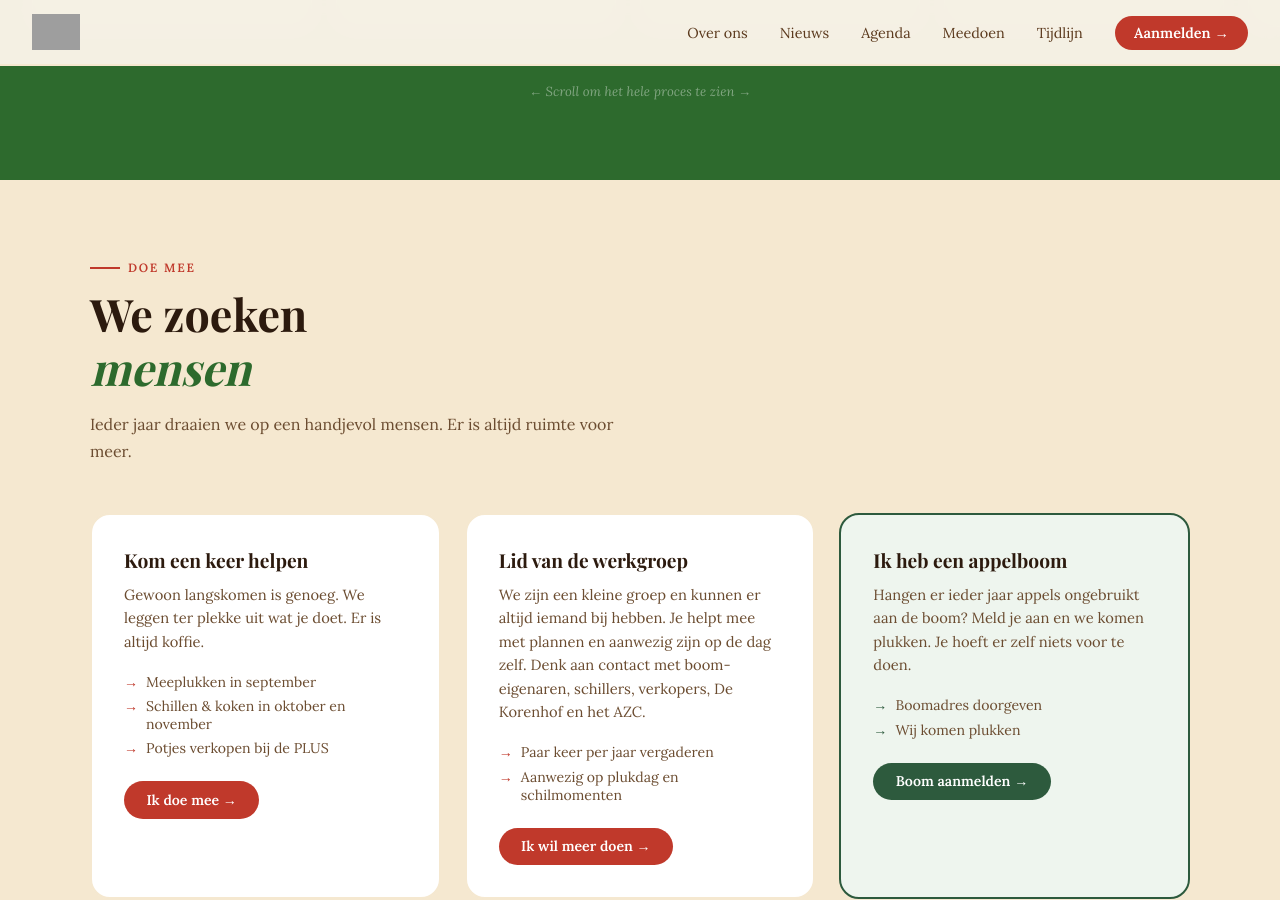
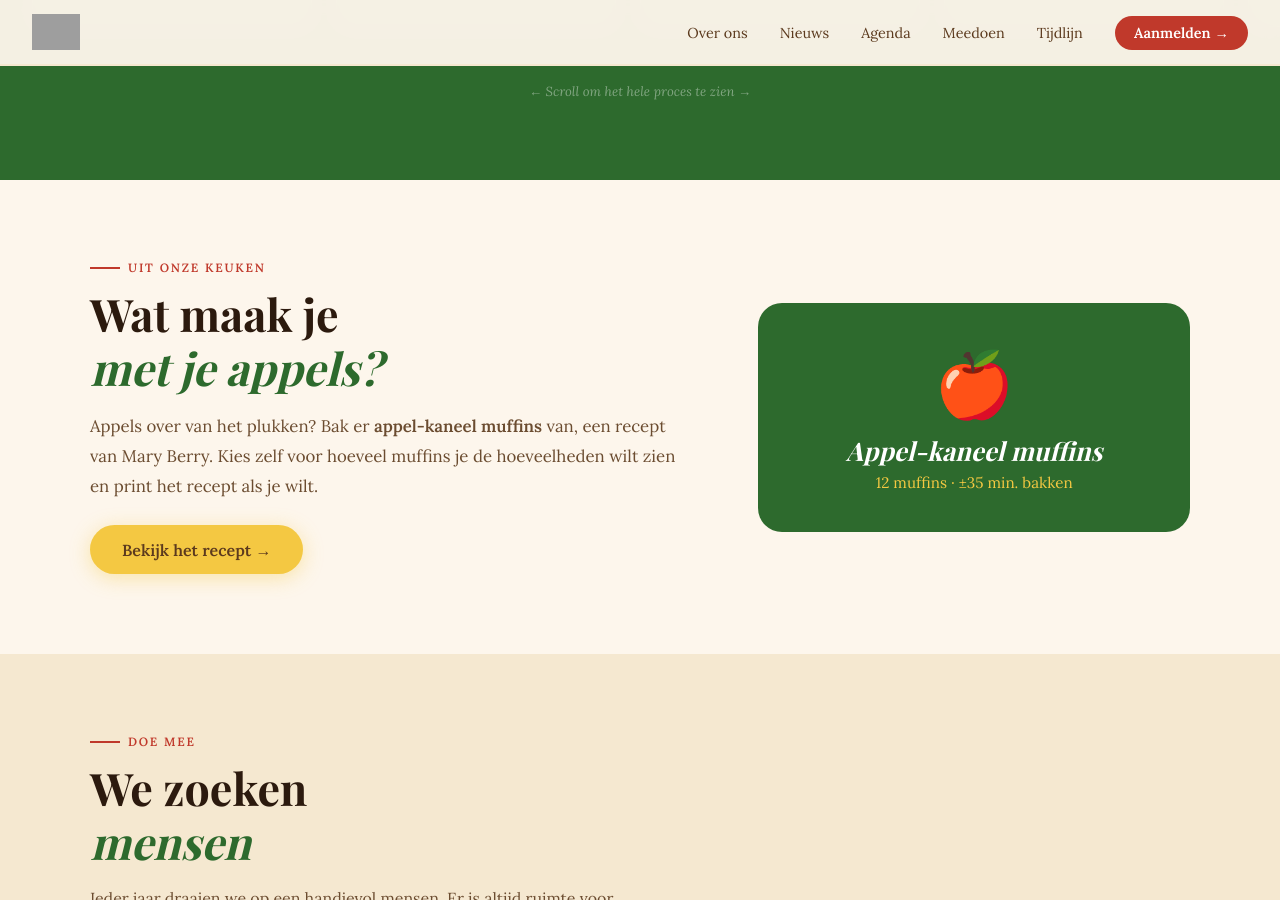
Before and after one commit to PlukenDeel/Pluk-en-Deel-2, a Jekyll site: the page built from index.html, in a window 1280 px wide and 900 px high, scrolled down 4971 px. Built offline with Jekyll 4.4.1, drawn with Linux system fonts in a browser that asks for light colours; some web fonts are replaced; grey boxes are pictures that could not be loaded.

Commit message:
Voeg receptblok toe onder de tijdlijn op de homepage
Kort blok "Wat maak je met je appels?" met knop naar de receptpagina
appel-kaneel muffins, in de bestaande stijl.

Co-Authored-By: Claude Sonnet 5.5 <noreply@anthropic.com>
Claude-Session: https://claude.ai/code/session_01NGkGsFUchBujvDdDuBdte9

```diff
--- a/assets/css/main.css
+++ b/assets/css/main.css
@@ -455,3 +455,14 @@ dialog#privacyModal::backdrop { background: rgba(0,0,0,0.5); }
   box-shadow: 0 1px 4px rgba(0,0,0,0.15);
 }
 #privacyModalBody .privacy-container { padding: 1rem 1.5rem 2rem; }
+
+/* ─── RECEPT-TEASER ─── */
+.recept-teaser { background: var(--creme); }
+.recept-teaser-inner { display: grid; grid-template-columns: minmax(0, 7fr) minmax(0, 5fr); gap: 4rem; align-items: center; }
+.recept-teaser-tekst p:not(.section-label) { color: var(--tekst-zacht); line-height: 1.8; margin-bottom: 1.5rem; font-size: 1.05rem; }
+.recept-teaser-knop { display: inline-block; }
+.recept-teaser-kaart { background: var(--groen); color: #fff; border-radius: 24px; padding: 2.5rem; text-align: center; position: relative; overflow: hidden; }
+.recept-teaser-emoji { display: block; font-size: 4rem; margin-bottom: .5rem; }
+.recept-teaser-naam { font-family: 'Playfair Display', Georgia, serif; font-style: italic; font-size: 1.6rem; margin-bottom: .4rem; }
+.recept-teaser-info { color: var(--geel); font-size: .95rem; }
+@media (max-width: 820px) { .recept-teaser-inner { grid-template-columns: minmax(0, 1fr); gap: 2rem; } }
--- a/index.html
+++ b/index.html
@@ -205,6 +205,23 @@ layout: default
   <p class="tijdlijn-hint" aria-hidden="true">← Scroll om het hele proces te zien →</p>
 </section>
 
+<!-- RECEPT-TEASER -->
+<section class="recept-teaser fade-in" id="recept" aria-labelledby="recept-titel">
+  <div class="container recept-teaser-inner">
+    <div class="recept-teaser-tekst">
+      <p class="section-label" aria-hidden="true">Uit onze keuken</p>
+      <h2 class="section-title" id="recept-titel">Wat maak je<br><em>met je appels?</em></h2>
+      <p>Appels over van het plukken? Bak er <strong>appel-kaneel muffins</strong> van, een recept van Mary Berry. Kies zelf voor hoeveel muffins je de hoeveelheden wilt zien en print het recept als je wilt.</p>
+      <a class="btn-primary recept-teaser-knop" href="{{ '/recepten/appel-kaneel-muffins.html' | prepend: site.baseurl }}">Bekijk het recept →</a>
+    </div>
+    <div class="recept-teaser-kaart" aria-hidden="true">
+      <span class="recept-teaser-emoji">🍎</span>
+      <p class="recept-teaser-naam">Appel-kaneel muffins</p>
+      <p class="recept-teaser-info">12 muffins · ±35 min. bakken</p>
+    </div>
+  </div>
+</section>
+
 <!-- MEEDOEN -->
 <section class="micro fade-in" id="meedoen" aria-labelledby="micro-titel">
   <div class="container">
```
